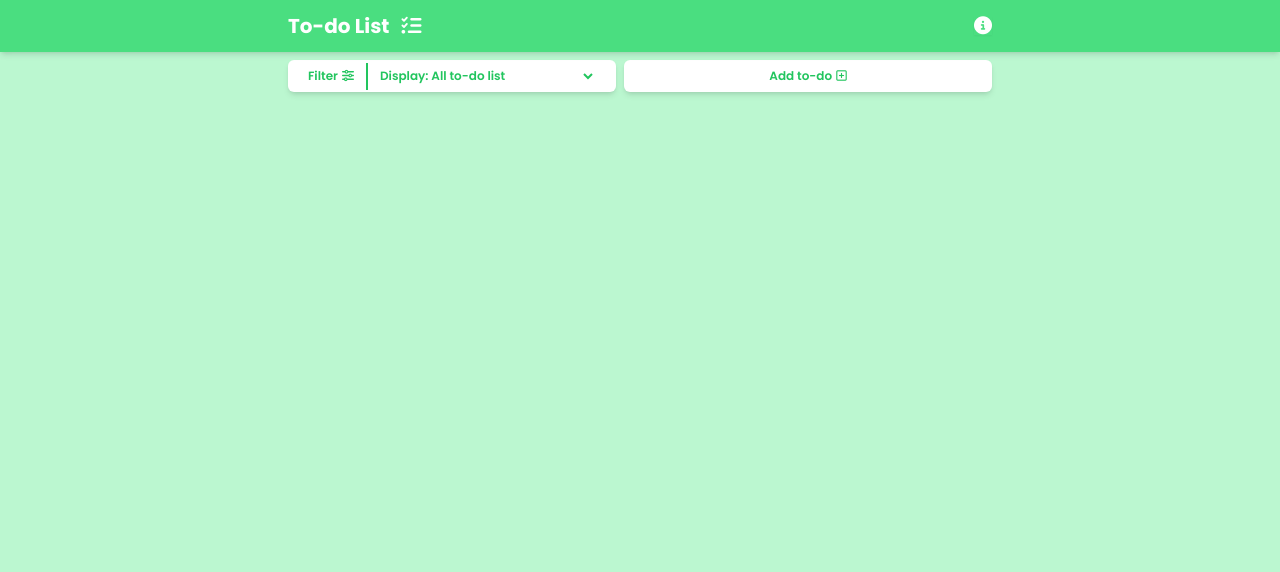
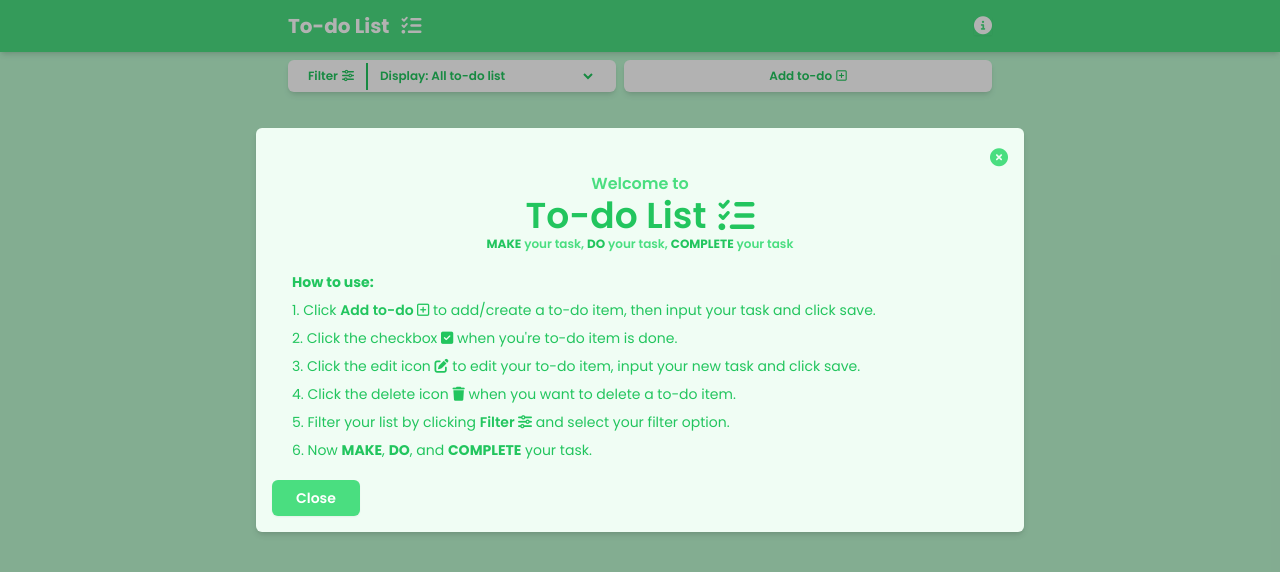
Before and after one commit to Iraija/To-do-List-Vue, a Vue app: page / in a window 1280 px wide. Both pictures are taken after a click on the element 983 px from the left and 26 px from the top of the page. Shown: the top 572 px of the page. Built offline with nearby package versions, Linux system fonts and the light colour scheme.

Commit message:
modified about

```diff
--- a/src/components/Navigation.vue
+++ b/src/components/Navigation.vue
@@ -13,7 +13,7 @@
                 </div>
             </div>
 
-            <BaseModal :modalActive="modalActive" @close-modal="toggleModal">
+            <BaseModal :modalState="modalState" @close-modal="toggleModal">
                 <div class="flex flex-col gap-5 text-md font-semibold w-full text-green-400">
                     <div class="flex flex-col items-center">
                         <p>Welcome to</p>
@@ -25,11 +25,12 @@
                     </div>
                     <div class="flex flex-col gap-2 px-5 font-normal text-sm text-green-500">
                         <p class="font-bold">How to use:</p>
-                        <p>1. Click <span class="font-semibold">Add to-do <i class="fa-solid fa-pen-to-square"></i></span> to add/create a to-do item, then input your task and click save.</p>
+                        <p>1. Click <span class="font-semibold">Add to-do <i class="fa-regular fa-square-plus"></i></span> to add/create a to-do item, then input your task and click save.</p>
                         <p>2. Click the checkbox <span class="font-semibold"><i class="fa-solid fa-square-check"></i></span> when you're to-do item is done.</p>
-                        <p>3. Click the delete icon <span class="font-semibold"><i class="fa-solid fa-trash"></i></span> when you want to delete a to-do item.</p>
-                        <p>4. Filter your list by clicking <span class="font-semibold">Filter <i class="fa-solid fa-sliders"></i></span> and select your filter option.</p>
-                        <p>5. Now <span class="font-bold text-green-500">MAKE</span>, <span class="font-bold text-green-500">DO</span>, and <span class="font-bold text-green-500">COMPLETE</span> your task.</p>
+                        <p>3. Click the edit icon <span class="font-semibold"><i class="fa-solid fa-pen-to-square"></i></span> to edit your to-do item, input your new task and click save.</p>
+                        <p>4. Click the delete icon <span class="font-semibold"><i class="fa-solid fa-trash"></i></span> when you want to delete a to-do item.</p>
+                        <p>5. Filter your list by clicking <span class="font-semibold">Filter <i class="fa-solid fa-sliders"></i></span> and select your filter option.</p>
+                        <p>6. Now <span class="font-bold text-green-500">MAKE</span>, <span class="font-bold text-green-500">DO</span>, and <span class="font-bold text-green-500">COMPLETE</span> your task.</p>
                     </div>
 
                     <div>
@@ -49,9 +50,9 @@
     import { ref } from 'vue';
     import BaseModal from './modal/BaseModal.vue';
 
-    const modalActive = ref(null);
+    const modalState = ref(null);
     const toggleModal = () => {
-        modalActive.value =!modalActive.value;
+        modalState.value =!modalState.value;
     }
 
 </script>
```
